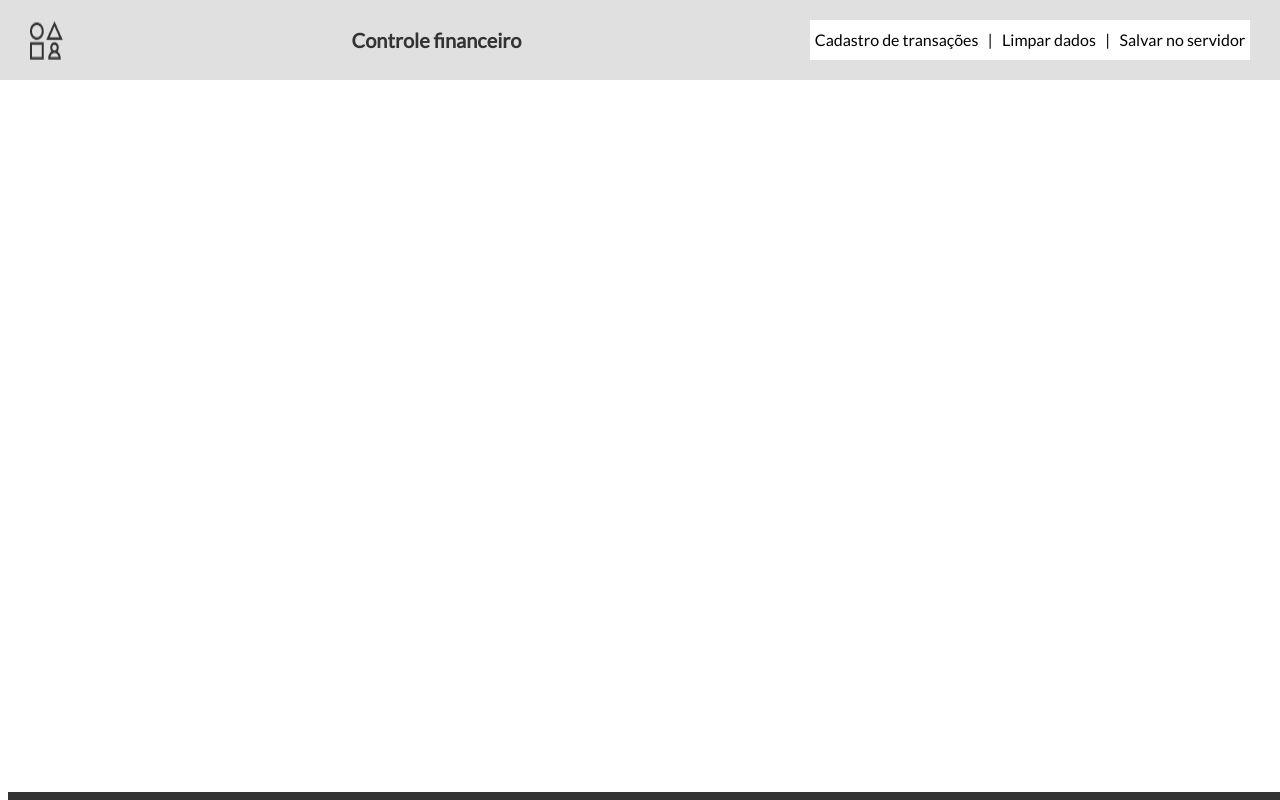
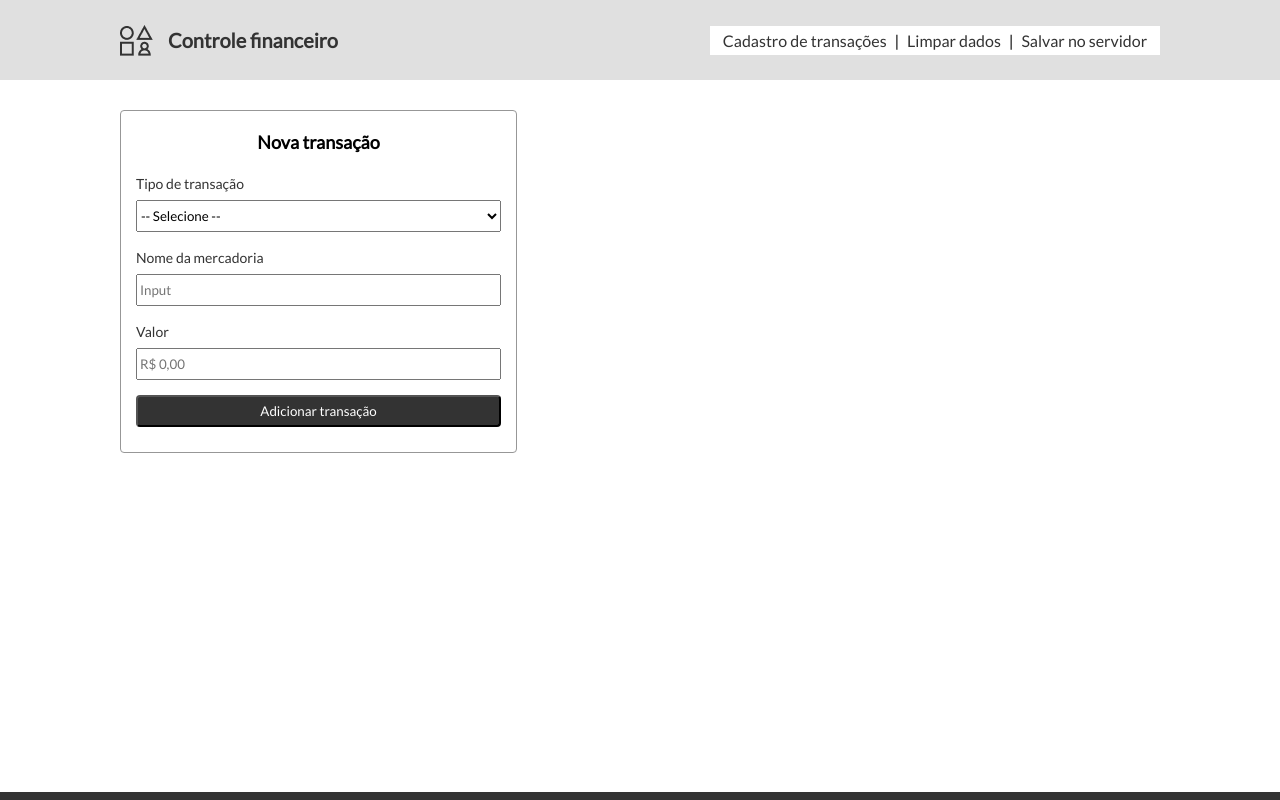
Before and after one commit to Mysaew/projeto, a plain HTML site: page index.html in a window 1280 px wide. Drawn offline with Linux system fonts and the light colour scheme.

Commit message:
adicionado formulario de transação

```diff
--- a/css/style.css
+++ b/css/style.css
@@ -1,5 +1,18 @@
+* {
+    max-width: 100vw;
+    font-family: Lato, sans-serif;
+    max-height: 1000px;
+    box-sizing: border-box;
+    margin: auto;
+}
 
-.container .header{
+.header{
+    display: flex;
+    height: 80px;
+    background: #E0E0E0;
+}
+
+/* .container .header{
     background: #E0E0E0;
     display: flex;
     justify-content:space-between;
@@ -8,9 +21,9 @@
     top: 0;
     left: 0;
     right: 0;
-}
+} */
 
-.container .footer{
+.footer{
     background: #333333;
     height: 8px;
     position: absolute;
@@ -19,21 +32,54 @@
 
 }
 
-.container .header .titulo{
+.titulo{
+    display: block;
+    font-size: 20px;
+    line-height: 24px;
+    font-style: normal;
+    font-weight: bold;
+    margin-left: 0px;
+
+    color: #333333;
+
+}
+
+/* .container .header .titulo{
     font-family: Lato;
     font-style: normal;
     font-weight: 600;
     font-size: 20px;
     line-height: 24px;
     display: flex;
-    /* justify-content: left; */
+    justify-content: left;
     align-items: center;
 
     color: #333333;
 
+} */
+
+.menu{
+    width: 450px;
+    margin-right: 120px;
+    background: #FFFFFF;
+    display: flex;
+    padding: 5px;
+
+
 }
 
-.container .header .menu{
+nav a {
+    font-size: 16px;
+    color: #333333;
+    text-decoration: none;
+
+}
+
+nav a:hover {
+    font-weight: bold;
+}
+
+/* .container .header .menu{
     width: 440px;
     height: 40px;
     right: 20px;
@@ -46,9 +92,71 @@
     font-size: 16px;
     line-height: 19;
 
-}
+} */
 
 .logo {
     margin-left: 120px;
     margin-right: 15px;
 }
+
+#secao {
+    display: flex;
+    width: 100vw;
+}
+
+form {
+    border: 1px solid #979797;
+    border-radius: 4px;
+    margin: 30px 0 0 120px;
+    display: flex;
+    flex-flow: column wrap;
+}
+
+#formulario {
+    display: flex;
+    flex-flow: column wrap;
+    align-content: flex-start;
+    padding-right: 15px;
+}
+
+p.tituloTransacao {
+    font-weight: bold;
+    font-size: 18px;
+    line-height: 22px;
+    text-align: center;
+    margin: 20px 0;
+}
+
+.nomeCampo {
+    font-weight: 400;
+    color: #333333;
+    font-size: 14px;
+    line-height: 22px;
+    text-align: left;
+    margin: 0;
+    padding-bottom: 5px;
+    padding-left: 15px;
+}
+
+select, #nomeItem, #precoProd {
+    margin: 0 0 15px 15px;
+    width: 365px;
+    height: 32px;
+}
+
+#btnAdicionar {
+    margin: 0 0 25px 15px;
+    width: 365px;
+    height: 32px;
+    background-color:  #333333;
+    color: #FFFFFF;
+    border-radius: 4px;
+    transition: background-color 0.2s;
+    cursor: pointer;
+}
+
+#btnAdicionar:hover {
+    background-color: #333333;
+    color: var(--back);
+    font-weight: bold;
+}
--- a/index.html
+++ b/index.html
@@ -10,16 +10,41 @@
 <body>
     <div class="container">
         <div class="header">
-            <img class="logo-ctrl" src="./img/Ellipse 13.png" alt="logo">
+            <img class="logo" src="./img/Ellipse 13.png" alt="logo">
             <div class="titulo">Controle financeiro</div>
             <nav class="menu">
-                <label class="cadastro">Cadastro de transações</label>
+                <a href="#">Cadastro de transações</a>
                 |
-                <label class="limpar">Limpar dados</label>
+                <a href="#">Limpar dados</a>
                 |
-                <label class="salvar">Salvar no servidor</label>
+                <a href="#">Salvar no servidor</a>
             </nav>
         </div>
+        <section id="secao">
+            <form method="GET" action="">
+                <p class="tituloTransacao">Nova transação</p>
+                <div id="formulario">
+                    <label class="nomeCampo">Tipo de transação</label>
+
+                    <select name="transaction-type" id="transaction-type" required>
+                        <option value="">-- Selecione --</option>
+                        <option value="compra">Compra</option>
+                        <option value="venda">Venda</option>
+                    </select>
+
+                    <label for="nomemercadoria" class="nomeCampo">Nome da mercadoria</label>
+                    <input id="nomeItem" type="text" name="product-name" placeholder="Input" required>
+                     <label for="valor" class="nomeCampo">Valor</label>
+                    <input type="number" id="precoProd" placeholder="R$ 0,00" required>
+                    <button type="submit" id="btnAdicionar">Adicionar transação</button>
+                </div>
+            </form>
+        </section>
+
+
+
+
+
         <div class="footer"></div>
     </div>
 </body>
```
